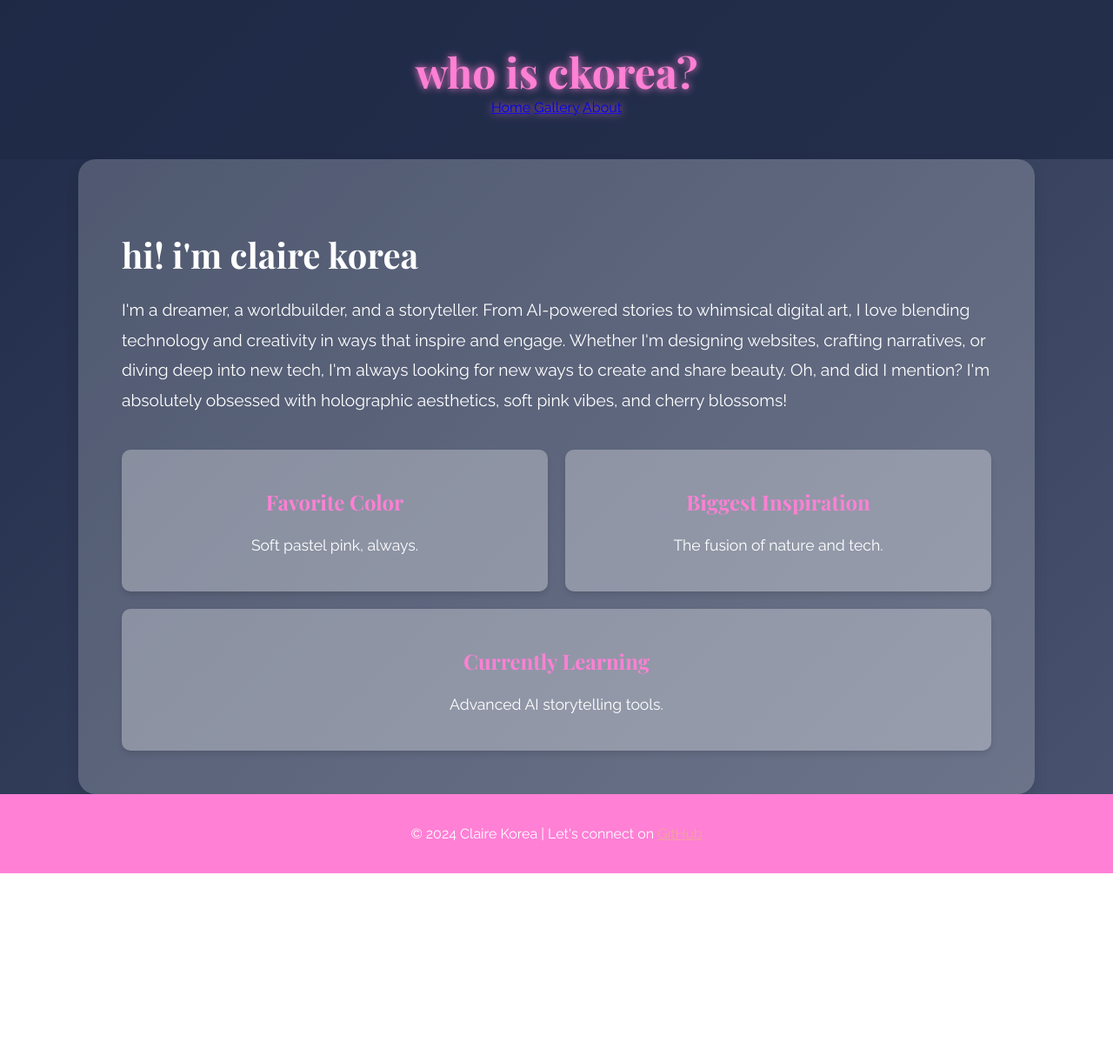
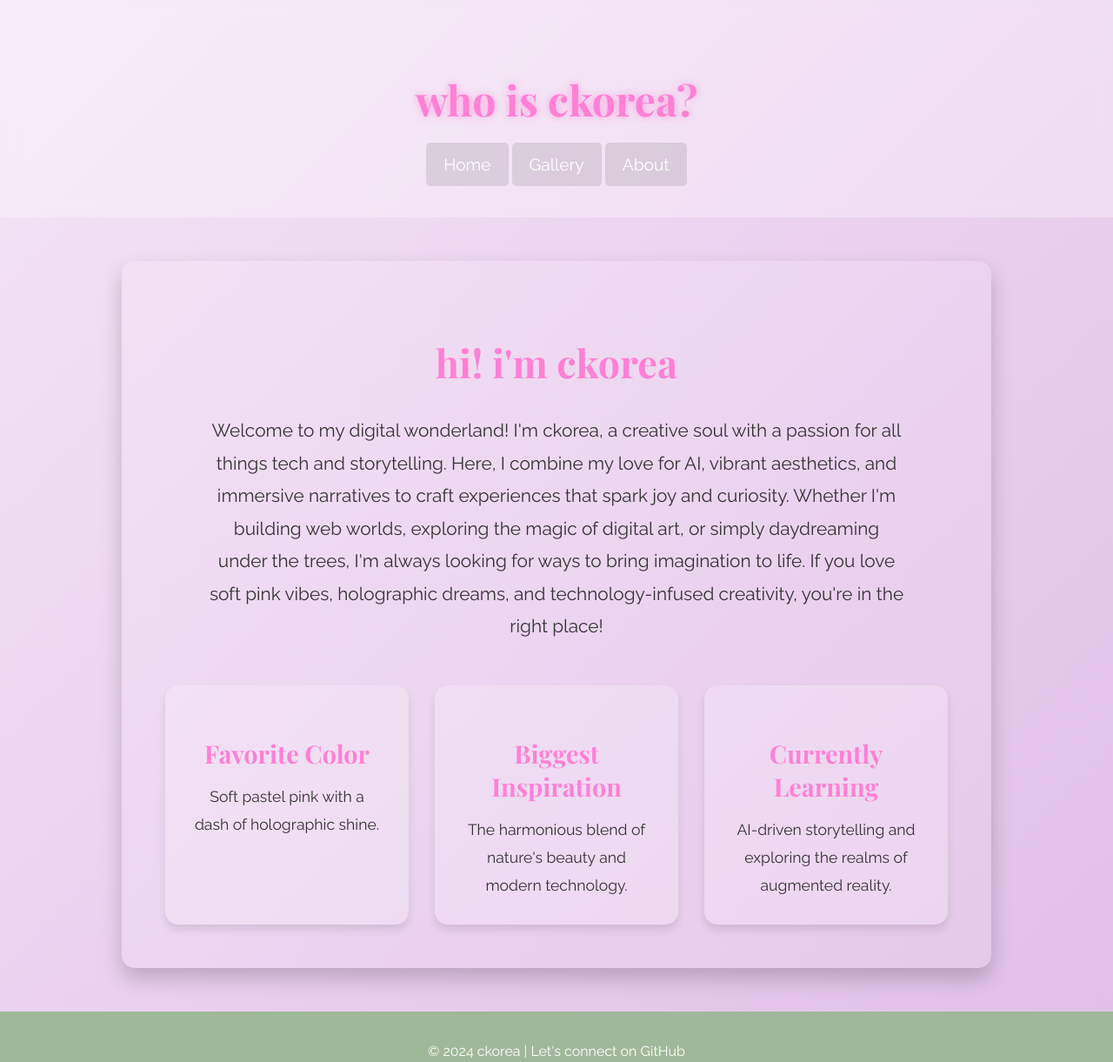
Before and after one commit to ckorea/blog, a plain HTML site: page about.html in a window 1280 px wide. Shown: the whole page at 87% size. Before the commit the page ends 1004 px from the top, so only its background shows below. Drawn offline with nearby package versions, Linux system fonts and the light colour scheme.

Commit message:
about mew

```diff
--- a/about.html
+++ b/about.html
@@ -3,8 +3,8 @@
 <head>
     <meta charset="UTF-8">
     <meta name="viewport" content="width=device-width, initial-scale=1.0">
-    <meta name="description" content="About Me - Claire Korea Blog">
-    <title>About Me | ckorea blog</title>
+    <meta name="description" content="about me - ckorea">
+    <title>about me | ckorea blog</title>
 
     <!-- Google Fonts -->
     <link href="https://fonts.googleapis.com/css2?family=Playfair+Display:wght@400;700&family=Raleway:wght@300;400&display=swap" rel="stylesheet">
@@ -12,81 +12,104 @@
     <style>
         body {
             font-family: 'Raleway', sans-serif;
-            background: linear-gradient(135deg, #1e2a47, #4a5470); /* Deep purple and blue */
-            color: #fff;
+            background: linear-gradient(135deg, #f3e5f5, #e1bee7);
+            color: #333;
             margin: 0;
             padding: 0;
         }
 
         header {
             text-align: center;
-            padding: 50px;
-            background-color: rgba(30, 42, 71, 0.8);
-            color: #ff80d5; /* Soft pink */
-            text-shadow: 0 0 10px #ff80d5;
+            padding: 50px 0;
+            background: rgba(255, 255, 255, 0.3);
+            backdrop-filter: blur(10px);
         }
 
         header h1 {
             font-family: 'Playfair Display', serif;
             font-size: 3em;
-            margin: 0;
+            color: #ff80d5;
+            text-shadow: 0 0 10px rgba(255, 128, 213, 0.7);
+        }
+
+        header nav a {
+            color: #ffffff;
+            padding: 14px 20px;
+            text-decoration: none;
+            font-size: 1.2em;
+            background: rgba(0, 0, 0, 0.1);
+            border-radius: 5px;
+            transition: background 0.3s ease;
+        }
+
+        header nav a:hover {
+            background: rgba(255, 128, 213, 0.3);
         }
 
         .about-section {
             padding: 50px;
-            max-width: 1000px;
-            margin: 0 auto;
-            background: rgba(255, 255, 255, 0.2); /* Slightly transparent for a dreamy feel */
-            border-radius: 20px;
-            box-shadow: 0 8px 16px rgba(0, 0, 0, 0.1);
+            max-width: 900px;
+            margin: 50px auto;
+            background: rgba(255, 255, 255, 0.1);
+            border-radius: 15px;
+            box-shadow: 0 12px 24px rgba(0, 0, 0, 0.2);
+            text-align: center;
         }
 
         .about-section h2 {
             font-family: 'Playfair Display', serif;
-            font-size: 2.5em;
-            margin-bottom: 20px;
+            font-size: 2.8em;
+            margin-bottom: 30px;
+            color: #ff80d5;
         }
 
         .about-section p {
-            font-size: 1.2em;
+            font-size: 1.3em;
             line-height: 1.8;
-            color: #fff;
+            max-width: 800px;
+            margin: 0 auto;
         }
 
         .fun-facts {
-            display: flex;
-            justify-content: space-between;
-            flex-wrap: wrap;
-            gap: 20px;
-            margin-top: 40px;
+            display: grid;
+            grid-template-columns: repeat(auto-fit, minmax(250px, 1fr));
+            gap: 30px;
+            margin-top: 50px;
         }
 
         .fact {
-            background-color: rgba(255, 255, 255, 0.3); /* Light background for visibility */
-            padding: 20px;
-            border-radius: 10px;
-            flex: 1 1 calc(33% - 20px);
-            text-align: center;
-            box-shadow: 0 4px 6px rgba(0, 0, 0, 0.1);
+            background-color: rgba(255, 255, 255, 0.2);
+            padding: 30px;
+            border-radius: 15px;
+            box-shadow: 0 6px 10px rgba(0, 0, 0, 0.1);
         }
 
         .fact h3 {
             font-family: 'Playfair Display', serif;
-            font-size: 1.5em;
-            margin-bottom: 10px;
-            color: #ff80d5; /* Soft pink */
+            font-size: 1.8em;
+            margin-bottom: 15px;
+            color: #ff80d5;
         }
 
         .fact p {
             font-size: 1.1em;
-            color: #fff; /* White text for better contrast */
         }
 
         footer {
             text-align: center;
             padding: 20px;
-            background-color: #ff80d5; /* Soft pink */
-            color: #fff;
+            background: #a0b89a;
+            color: #ffffff;
+        }
+
+        footer a {
+            color: #ffffff;
+            text-decoration: none;
+            transition: color 0.3s;
+        }
+
+        footer a:hover {
+            color: #283046;
         }
     </style>
 </head>
@@ -102,31 +125,30 @@
         </nav>
     </header>
 
-
     <section class="about-section">
-        <h2>hi! i'm claire korea</h2>
+        <h2>hi! i'm ckorea</h2>
         <p>
-            I'm a dreamer, a worldbuilder, and a storyteller. From AI-powered stories to whimsical digital art, I love blending technology and creativity in ways that inspire and engage. Whether I'm designing websites, crafting narratives, or diving deep into new tech, I'm always looking for new ways to create and share beauty. Oh, and did I mention? I'm absolutely obsessed with holographic aesthetics, soft pink vibes, and cherry blossoms!
+            Welcome to my digital wonderland! I'm ckorea, a creative soul with a passion for all things tech and storytelling. Here, I combine my love for AI, vibrant aesthetics, and immersive narratives to craft experiences that spark joy and curiosity. Whether I'm building web worlds, exploring the magic of digital art, or simply daydreaming under the trees, I'm always looking for ways to bring imagination to life. If you love soft pink vibes, holographic dreams, and technology-infused creativity, you're in the right place!
         </p>
 
         <div class="fun-facts">
             <div class="fact">
                 <h3>Favorite Color</h3>
-                <p>Soft pastel pink, always.</p>
+                <p>Soft pastel pink with a dash of holographic shine.</p>
             </div>
             <div class="fact">
                 <h3>Biggest Inspiration</h3>
-                <p>The fusion of nature and tech.</p>
+                <p>The harmonious blend of nature's beauty and modern technology.</p>
             </div>
             <div class="fact">
                 <h3>Currently Learning</h3>
-                <p>Advanced AI storytelling tools.</p>
+                <p>AI-driven storytelling and exploring the realms of augmented reality.</p>
             </div>
         </div>
     </section>
 
     <footer>
-        <p>&copy; 2024 Claire Korea | Let's connect on <a href="https://github.com/ckorea" style="color: #f2a1a1;">GitHub</a></p>
+        <p>&copy; 2024 ckorea | Let's connect on <a href="https://github.com/ckorea">GitHub</a></p>
     </footer>
 
 </body>
```
Lines whose indentation alone changed are shown as unchanged.
